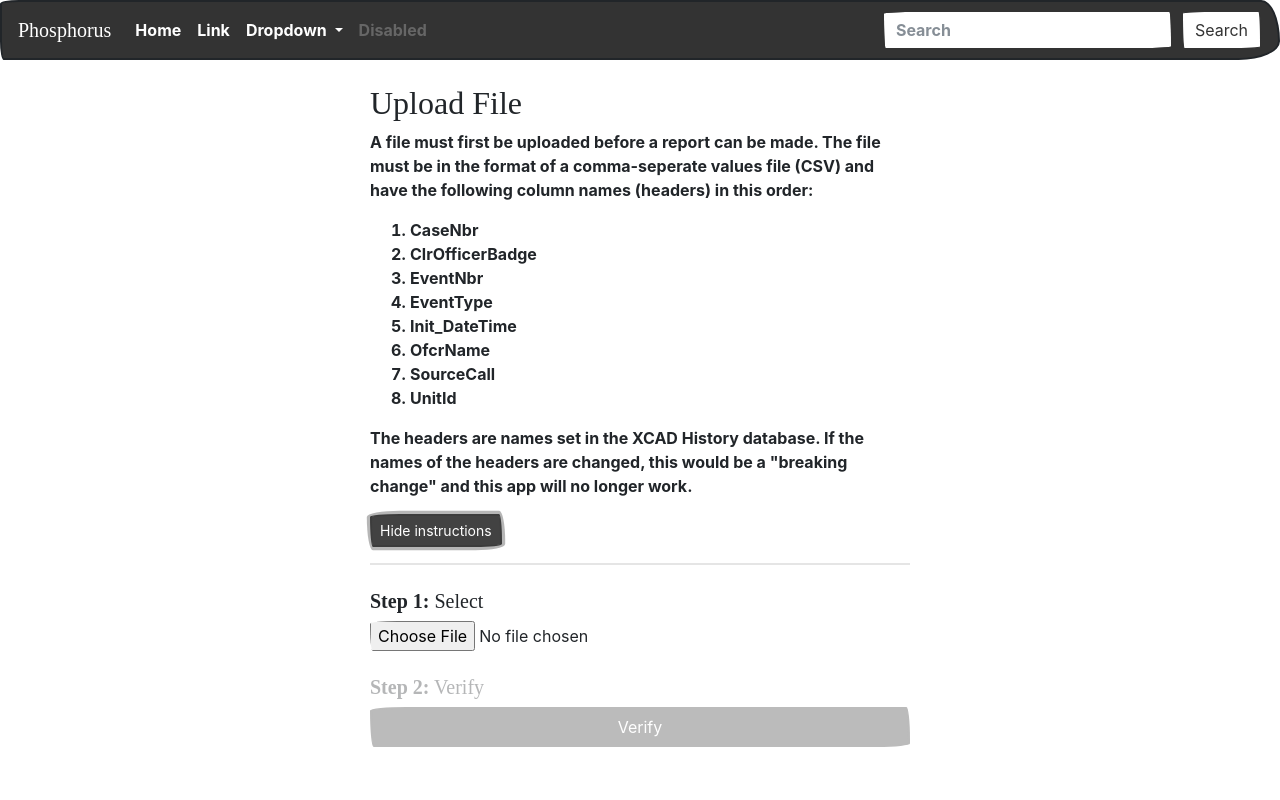
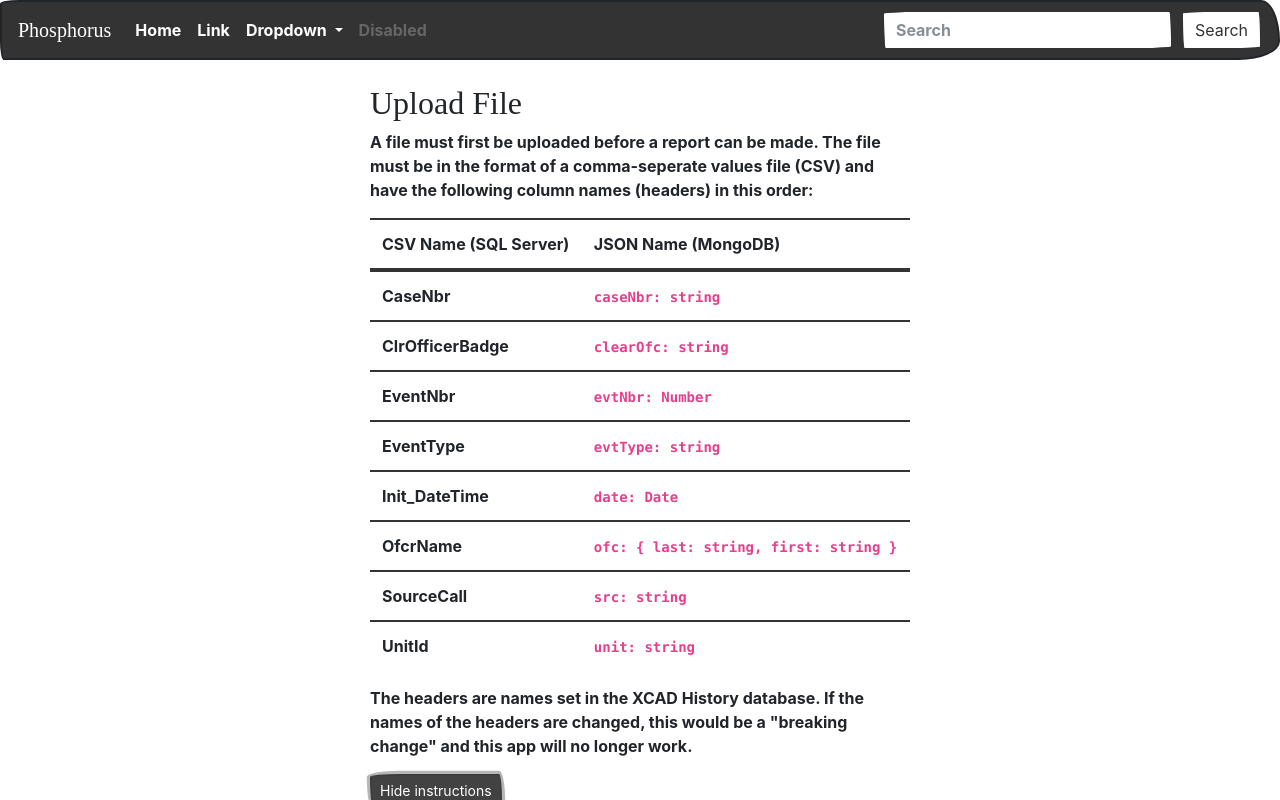
Before and after one commit to sfdeloach/project-phosphorus, an Angular app: page / in a window 1280 px wide. Both pictures are taken after a click on the button "Click here for instructions". Shown: the top 800 px of the page. Built offline with nearby package versions, Linux system fonts and the light colour scheme; a web font is replaced by a local one.

Commit message:
csv to mongo insertMany success

```diff
--- a/src/app/models/call-event.model.ts
+++ b/src/app/models/call-event.model.ts
@@ -1,17 +1,17 @@
 export class CallEvent {
 
   constructor(
-    public caseNumber: string,
-    public clearingOfficer: string,
-    public eventNumber: number,
-    public eventType: string,
-    public initDateTime: Date,
-    public officer: {
+    public caseNbr:  string,
+    public clearOfc: string,
+    public evtNbr:   number,
+    public evtType:  string,
+    public date:     Date,
+    public ofc: {
       last: string,
       first: string
     },
-    public source: string,
-    public unitID: string
+    public src:      string,
+    public unit:     string
   ) { }
 
 }
--- /dev/null
+++ b/src/app/models/server-response.model.ts
@@ -0,0 +1,9 @@
+export class ServerResponse {
+
+  constructor(
+    public error: boolean,
+    public message:  string,
+    public lines: number
+  ) { }
+
+}
--- a/src/app/services/csv.service.ts
+++ b/src/app/services/csv.service.ts
@@ -58,14 +58,14 @@ export class CsvService {
 
     arrayArray.forEach(array => {
       let callEvent = new CallEvent(
-        array[0].trim(),                                   // CaseNbr         --> caseNumber
-        array[1].trim(),                                   // ClrOfficerBadge --> clearingOfficer
-        Number.parseInt(array[2], 10),                     // EventNbr        --> eventNumber
-        array[3].trim(),                                   // EventType       --> eventType
-        new Date(Date.parse(array[4])),                    // Init_DateTime   --> initDateTime
-        { last: array[5].trim(), first: array[6].trim() }, // OfcrName        --> officer
-        array[7].trim(),                                   // SourceCall      --> source
-        array[8].trim()                                    // UnitId          --> unitID
+        array[0].trim(),                                   // CaseNbr         --> caseNbr
+        array[1].trim(),                                   // ClrOfficerBadge --> clearOfc
+        Number.parseInt(array[2], 10),                     // EventNbr        --> evtNbr
+        array[3].trim(),                                   // EventType       --> evtType
+        new Date(Date.parse(array[4])),                    // Init_DateTime   --> date
+        { last: array[5].trim(), first: array[6].trim() }, // OfcrName        --> ofc
+        array[7].trim(),                                   // SourceCall      --> src
+        array[8].trim()                                    // UnitId          --> unit
       );
       objectArray.push(callEvent);
     });
--- a/src/app/services/upload.service.ts
+++ b/src/app/services/upload.service.ts
@@ -3,8 +3,9 @@ import { HttpClient, HttpHeaders } from '@angular/common/http';
 
 import { Subject } from 'rxjs/Subject';
 
+import { CallEvent } from '../models/call-event.model';
+import { ServerResponse } from '../models/server-response.model';
 import { Verifier } from '../models/verifier.model';
-import { CallEvent } from '../models/call-event.model';
 
 import { CsvService } from './csv.service';
 
@@ -12,7 +13,7 @@ import { CsvService } from './csv.service';
 export class UploadService {
   eventsObject: CallEvent[];
   eventsUrl: string = 'http://localhost:3000/api/events';
-  linesRead: Subject<number> = new Subject();
+  serverResponse: Subject<ServerResponse> = new Subject();
   httpOptions = {
     headers: new HttpHeaders({ 'Content-Type': 'application/json' })
   };
@@ -33,21 +34,19 @@ export class UploadService {
   }
 
   uploader() {
-    this.http.post<CallEvent[]>(
+    this.http.post<ServerResponse>(
       this.eventsUrl,
       this.eventsObject,
       this.httpOptions
     ).subscribe(
-      (serverResponse: any) => {
-        console.log(serverResponse.message);
-        // update linesRead after server responds
-        this.linesRead.next(this.eventsObject.length);
+      (res: ServerResponse) => {
+        // emit the server's response message
+        this.serverResponse.next(res);
       },
       error => {
-        console.log("Something went wrong during the upload of the file!!!");
-        console.log(error);
-        // no lines were read
-        this.linesRead.next(0);
+        const errMessage: string = "Unable to connect to the API";
+        console.error(error);
+        this.serverResponse.next(new ServerResponse(true, errMessage, 0));
       }
     );
   }
--- a/src/app/upload/upload.component.html
+++ b/src/app/upload/upload.component.html
@@ -4,16 +4,49 @@
 
     <div *ngIf="showInstructions">
       <p>A file must first be uploaded before a report can be made. The file must be in the format of a comma-seperate values file (CSV) and have the following column names (headers) in this order:</p>
-      <ol>
-        <li>CaseNbr</li>
-        <li>ClrOfficerBadge</li>
-        <li>EventNbr</li>
-        <li>EventType</li>
-        <li>Init_DateTime</li>
-        <li>OfcrName</li>
-        <li>SourceCall</li>
-        <li>UnitId</li>
-      </ol>
+
+      <table class="table">
+        <thead>
+          <tr>
+            <th scope="col">CSV Name (SQL Server)</th>
+            <th scope="col">JSON Name (MongoDB)</th>
+          </tr>
+        </thead>
+        <tbody>
+          <tr>
+            <td>CaseNbr</td>
+            <td><code>caseNbr: string</code></td>
+          </tr>
+          <tr>
+            <td>ClrOfficerBadge</td>
+            <td><code>clearOfc: string</code></td>
+          </tr>
+          <tr>
+            <td>EventNbr</td>
+            <td><code>evtNbr: Number</code></td>
+          </tr>
+          <tr>
+            <td>EventType</td>
+            <td><code>evtType: string</code></td>
+          </tr>
+          <tr>
+            <td>Init_DateTime</td>
+            <td><code>date: Date</code></td>
+          </tr>
+          <tr>
+            <td>OfcrName</td>
+            <td><code>ofc: &#123; last: string, first: string &#125; </code></td>
+          </tr>
+          <tr>
+            <td>SourceCall</td>
+            <td><code>src: string</code></td>
+          </tr>
+          <tr>
+            <td>UnitId</td>
+            <td><code>unit: string</code></td>
+          </tr>
+        </tbody>
+      </table>
       <p>The headers are names set in the XCAD History database. If the names of the headers are changed, this would be a "breaking change" and this app will no longer work.</p>
     </div>
 
@@ -33,8 +66,8 @@
     </button>
     <div class="message-block" *ngIf="verifier">
       <div class="alert" [ngClass]="{'alert-danger': !verifier.result, 'alert-success': verifier.result}">
-        <span class="dingbat" *ngIf="verifier.result"> &#10003; </span>
-        <span class="dingbat" *ngIf="!verifier.result"> &#10007; </span>
+        <span class="dingbat" *ngIf="verifier.result"> + </span>
+        <span class="dingbat" *ngIf="!verifier.result"> X </span>
         <span class="message"> {{ verifier.message }} </span>
       </div>
     </div>
@@ -45,16 +78,17 @@
         Upload
       </button>
     </div>
-    <div class="message-block" *ngIf="eventsRead">
-      <div class="alert alert-success">
-        <span class="dingbat"> &#10003; </span>
-        <span class="message"> {{ eventsRead }} events read. </span>
+    <div class="message-block" *ngIf="serverResponse">
+      <div class="alert alert-success" [ngClass]="{'alert-warning': serverResponse.lines === 0}">
+        <span class="dingbat" *ngIf="!serverResponse.error"> + </span>
+        <span class="dingbat" *ngIf="serverResponse.error"> ! </span>
+        <span class="message"> {{ serverResponse.lines }} events read. </span>
       </div>
     </div>
-    <div class="message-block" *ngIf="eventsRead === 0">
+    <div class="message-block" *ngIf="serverResponse && serverResponse.error">
       <div class="alert alert-danger">
-        <span class="dingbat"> &#10007; </span>
-        <span class="message"> An error occurred. Nothing was uploaded to the database. </span>
+        <span class="dingbat"> X </span>
+        <span class="message"> {{ serverResponse.message }} </span>
       </div>
     </div>
 
--- a/src/app/upload/upload.component.ts
+++ b/src/app/upload/upload.component.ts
@@ -1,7 +1,9 @@
 import { Component, OnInit } from '@angular/core';
 
 import { UploadService } from '../services/upload.service';
+
 import { Verifier } from '../models/verifier.model';
+import { ServerResponse } from '../models/server-response.model';
 
 @Component({
   selector: 'app-upload',
@@ -13,7 +15,7 @@ export class UploadComponent implements OnInit {
   file: File;
   verifier: Verifier;
   contents: string;
-  eventsRead: number;
+  serverResponse: ServerResponse;
 
   constructor(
     private uploadService: UploadService
@@ -31,10 +33,10 @@ export class UploadComponent implements OnInit {
     let target = <HTMLInputElement>e.target;
     this.file = target.files[0];
 
-    // clear contents and eventsRead to reset UI
+    // reset some properties
     this.verifier = undefined;
     this.contents = "";
-    this.eventsRead = undefined;
+    this.serverResponse = undefined;
   }
 
   verify() {
@@ -47,9 +49,10 @@ export class UploadComponent implements OnInit {
   }
 
   upload() {
-    this.uploadService.linesRead.subscribe(
-      (linesRead: number) => {
-        this.eventsRead = linesRead;
+    // The lines read during the upload will be reported by the server
+    this.uploadService.serverResponse.subscribe(
+      (res: ServerResponse) => {
+        this.serverResponse = res;
       });
     this.uploadService.uploader();
   }
```
